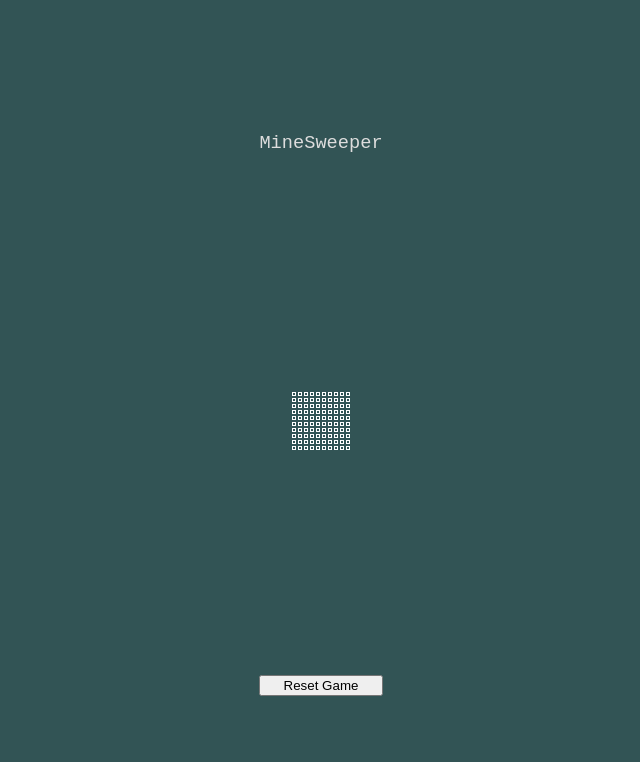
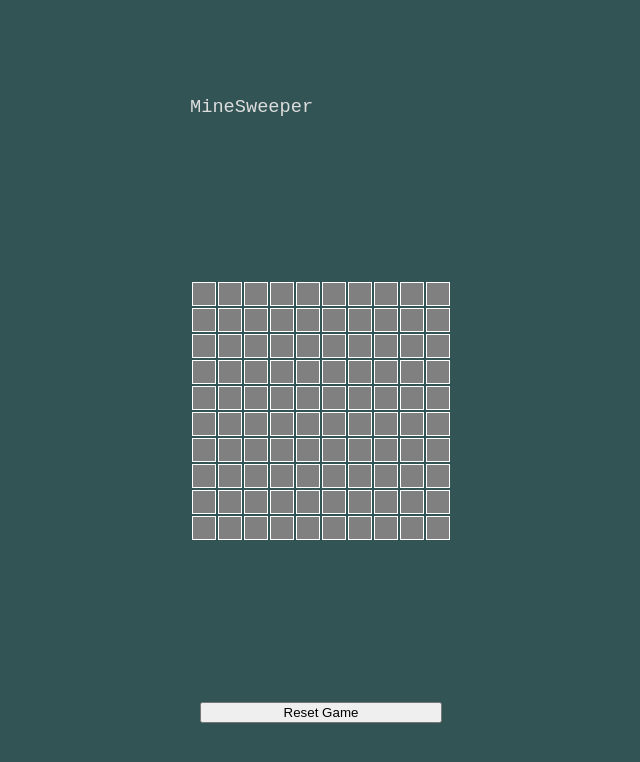
Before and after one commit to mikzanco/MineSweeper, a plain HTML site: page index.html in a window 1280 px wide. Shown: the whole page, without its empty margins (319-959 px from the left). Drawn offline with Linux system fonts and the light colour scheme.

Commit message:
add color, red for mine andblack with no-mine

```diff
--- a/index.js
+++ b/index.js
@@ -12,9 +12,9 @@ function generateGrid(){
         row = grid.insertRow(i);
         for(var j = 0; j < 10; j++){
             cell = row.insertCell(j);
-            cell.onclick = function (){Infinity(this);};
+            cell.onclick = function (){init(this);};
             var mine = document.createAttribute("mine");
-            mine.value = false;
+            mine.value = "false";
             cell.setAttributeNode(mine);
         }
     }
@@ -51,7 +51,7 @@ function checkGameComplete(){
     var gameComplete = true;
     for(var i = 0; i < 10; i++){
         for(var j = 0; j < 10; j++){
-            if((grid.rows[i].cells[j].getAttribute("mine") == "false") && (grid.rows[i].cells[j].innerHTML = "")){
+            if((grid.rows[i].cells[j].getAttribute("mine") == "false") && (grid.rows[i].cells[j].innerHTML == "")){
                 gameComplete = false;
             }
         }
--- a/style.css
+++ b/style.css
@@ -21,4 +21,21 @@ h1{
 
 #grid tr td{
     border: 1px solid white;
+    background-color: gray;
+    width: 20px;
+    height: 20px;
+    text-align: center;
 }
+
+#grid tr td.active{
+    background-color: black;
+}
+
+#grid tr td.mine{
+    background-color: red;
+}
+
+
+button{
+    margin: 10px;
+}
```
